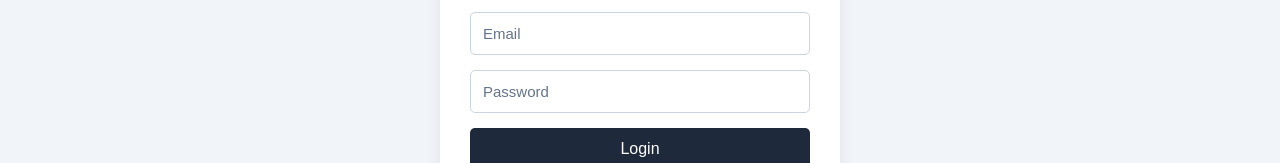
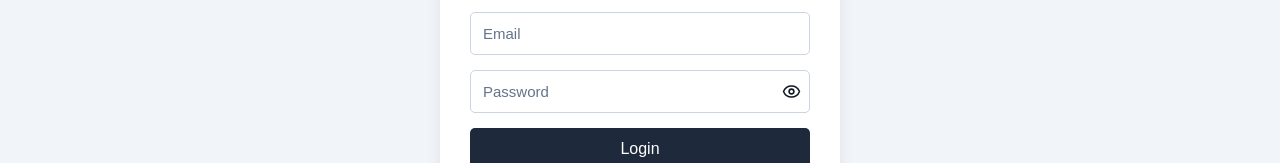
Before and after one commit to laizirfan/Hotel-Management-Assessment, a React (Vite) app in the folder frontend/: page /login in a window 1280 px wide. Shown: the part 204-367 px from the top of the page. Built offline with nearby package versions, Linux system fonts and the light colour scheme.

Commit message:
design update

```diff
--- a/frontend/src/App.css
+++ b/frontend/src/App.css
@@ -544,3 +544,92 @@
   flex: 1;
   min-width: 120px;
 }
+
+
+.password-field {
+  position: relative;
+  width: 100%;
+}
+
+.password-field input {
+  width: 100%;
+  box-sizing: border-box;
+  padding-right: 48px;
+}
+
+.password-field .password-toggle {
+  position: absolute;
+  right: 10px;
+  top: 50%;
+  transform: translateY(-50%);
+
+  width: 32px;
+  height: 32px;
+  min-width: 32px;
+  padding: 0;
+  margin: 0;
+
+  display: flex;
+  align-items: center;
+  justify-content: center;
+
+  background: transparent;
+  border: none;
+  border-radius: 0;
+  box-shadow: none;
+  color: #111827;
+
+  cursor: pointer;
+}
+
+.password-field .password-toggle:hover,
+.password-field .password-toggle:focus,
+.password-field .password-toggle:active {
+  background: transparent;
+  border: none;
+  box-shadow: none;
+  color: #111827;
+}
+
+.password-field {
+  position: relative;
+  width: 100%;
+}
+
+.password-field input {
+  width: 100%;
+  box-sizing: border-box;
+  padding-right: 42px;
+}
+
+.password-field button.password-toggle {
+  position: absolute;
+  right: 4px;
+  top: 50%;
+  transform: translateY(-50%);
+
+  width: 30px;
+  height: 30px;
+  min-width: 0;
+  padding: 0;
+  margin: 0;
+
+  display: flex;
+  align-items: center;
+  justify-content: center;
+
+  background: transparent !important;
+  border: 0 !important;
+  outline: none;
+  box-shadow: none !important;
+  color: #111827 !important;
+  cursor: pointer;
+}
+
+.password-field button.password-toggle:hover,
+.password-field button.password-toggle:focus,
+.password-field button.password-toggle:active {
+  background: transparent !important;
+  border: 0 !important;
+  box-shadow: none !important;
+}
--- a/frontend/src/pages/Login.tsx
+++ b/frontend/src/pages/Login.tsx
@@ -2,7 +2,7 @@
 import { useState ,useEffect} from 'react';
 import type { FormEvent } from 'react';
 import { useLocation, useNavigate } from 'react-router-dom';
-
+import { Eye, EyeOff } from 'lucide-react';
 
 type LoginProps = {
   onLoginSuccess: (token: string, role: string) => void;
@@ -13,6 +13,7 @@ function Login({ onLoginSuccess }: LoginProps) {
   const [email, setEmail] = useState('');
   const [password, setPassword] = useState('');
   const [message, setMessage] = useState('');
+  const [showPassword, setShowPassword] = useState(false);
 
   const location = useLocation();
   const navigate = useNavigate();
@@ -72,14 +73,26 @@ if (response.ok && data.token) {
           required
           autoComplete="email"
         />
+       <div className="password-field">
   <input
-          type="password"
+    type={showPassword ? 'text' : 'password'}
     placeholder="Password"
     value={password}
     onChange={(e) => setPassword(e.target.value)}
+    autoComplete="current-password"
     required
-          autoComplete="current-password"
   />
+
+  <button
+    type="button"
+    className="password-toggle"
+    onClick={() => setShowPassword(!showPassword)}
+    aria-label={showPassword ? 'Hide password' : 'Show password'}
+    title={showPassword ? 'Hide password' : 'Show password'}
+  >
+    {showPassword ? <EyeOff size={19} /> : <Eye size={19} />}
+  </button>
+</div>
 
         <button type="submit">Login</button>
       </form>
--- a/frontend/src/pages/Register.tsx
+++ b/frontend/src/pages/Register.tsx
@@ -1,11 +1,12 @@
-
 import { useState } from 'react';
+import { Eye, EyeOff } from 'lucide-react';
 
 function Register() {
   const [name, setName] = useState('');
   const [email, setEmail] = useState('');
   const [password, setPassword] = useState('');
   const [message, setMessage] = useState('');
+  const [showPassword, setShowPassword] = useState(false);
 
   async function handleRegister(e: React.SubmitEvent<HTMLFormElement>) {
     e.preventDefault();
@@ -51,13 +52,26 @@ function Register() {
           required
         />
 
+      <div className="password-field">
   <input
-          type="password"
+    type={showPassword ? 'text' : 'password'}
     placeholder="Password"
     value={password}
     onChange={(e) => setPassword(e.target.value)}
+    autoComplete="new-password"
     required
   />
+
+  <button
+    type="button"
+    className="password-toggle"
+    onClick={() => setShowPassword(!showPassword)}
+    aria-label={showPassword ? 'Hide password' : 'Show password'}
+    title={showPassword ? 'Hide password' : 'Show password'}
+  >
+    {showPassword ? <EyeOff size={19} /> : <Eye size={19} />}
+  </button>
+</div>
 
         <button type="submit">Register</button>
       </form>
```
Lines whose indentation alone changed are shown as unchanged.
